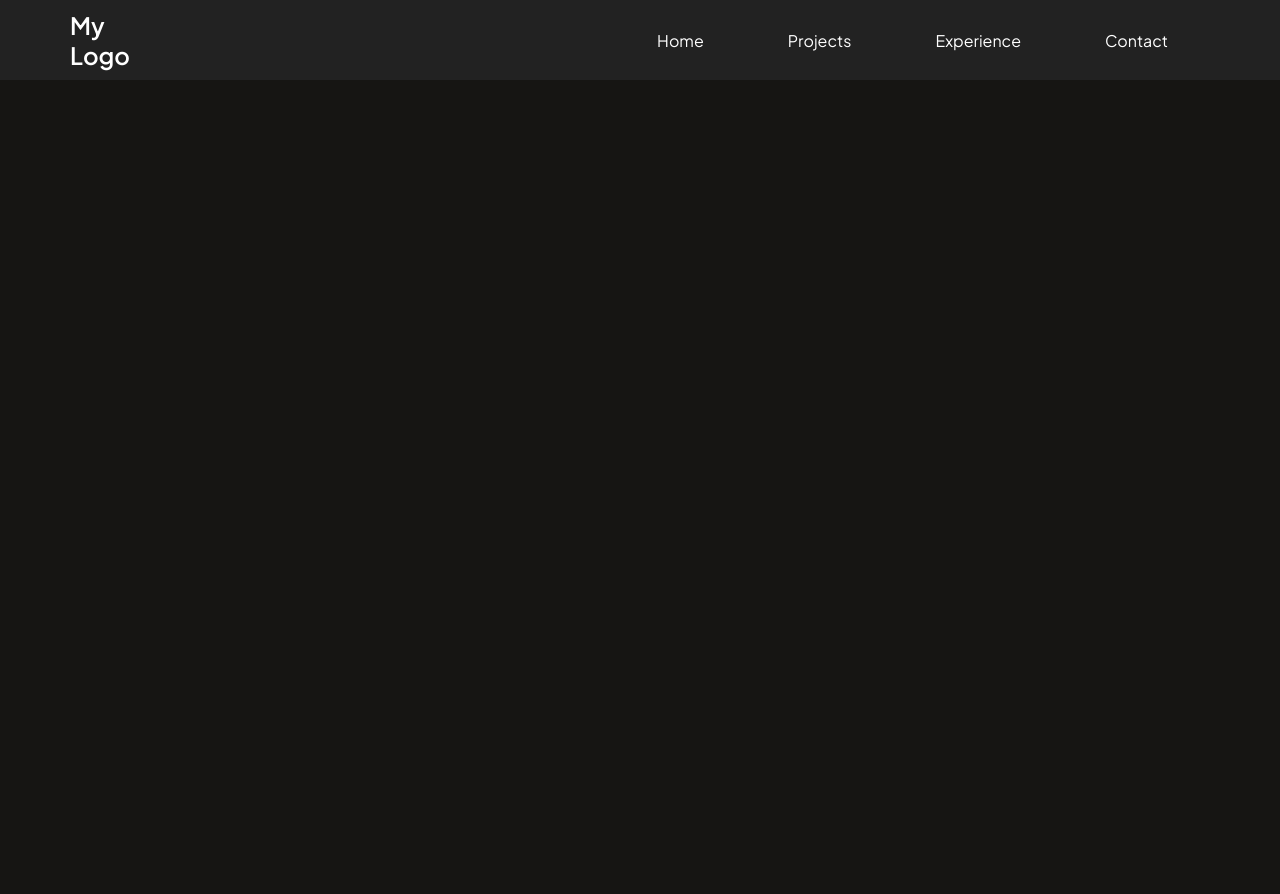
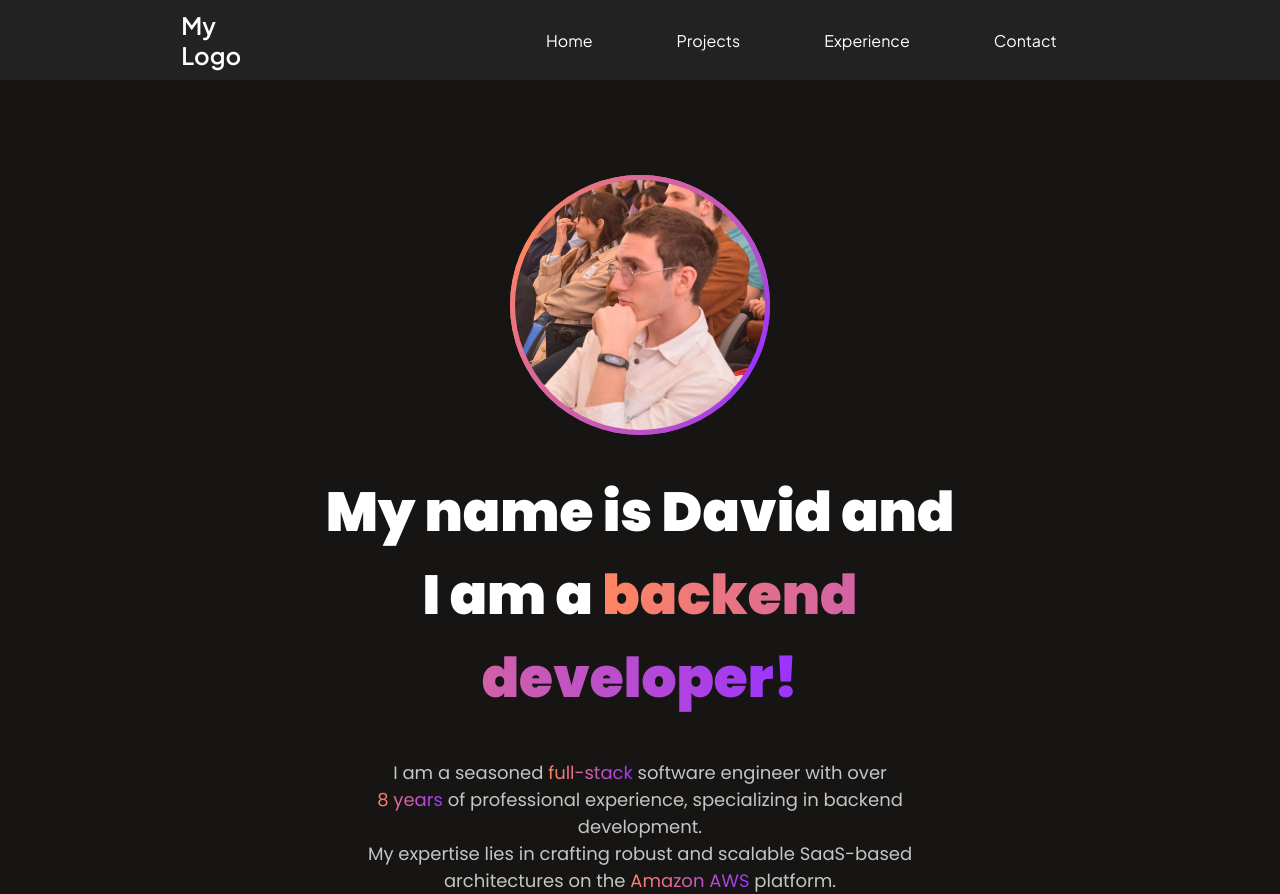
Before and after one commit to David-Mais/personal-website, a React (Vite) app: page / in a window 1280 px wide. Before the commit the page ends 800 px from the top, so only its background shows below. Built offline with nearby package versions, Linux system fonts and the light colour scheme.

Commit message:
add profile section

```diff
--- /dev/null
+++ b/src/components/Personal.jsx
@@ -0,0 +1,37 @@
+import React from "react";
+
+function Personal() {
+  return (
+    <>
+      <div className="personal-info">
+        <div className="profile-picture">
+          <img
+            src="personal-website/src/images/my-pic.jpg"
+            alt="profile picture"
+          />
+        </div>
+        <div className="title">
+          <h1>
+            My name is David and
+            <br />I am a{" "}
+            <span className="gradient-text">backend developer!</span>
+          </h1>
+        </div>
+        <div className="my-description">
+          <p>
+            I am a seasoned <span className="gradient-text">full-stack</span>{" "}
+            software engineer with over <br />{" "}
+            <span className="gradient-text">8 years</span> of professional
+            experience, specializing in backend development. <br />
+            My expertise lies in crafting robust and scalable SaaS-based <br />
+            architectures on the{" "}
+            <span className="gradient-text">Amazon AWS</span> platform.
+          </p>
+        </div>
+        <div className="two-button"></div>
+      </div>
+    </>
+  );
+}
+
+export default Personal;
--- a/src/pages/HomePage.jsx
+++ b/src/pages/HomePage.jsx
@@ -1,4 +1,5 @@
 import Navbar from "../components/Navbar";
+import Personal from "../components/Personal";
 
 function HomePage() {
   const scrollToSection = (sectionId) => {
@@ -11,6 +12,7 @@ function HomePage() {
   return (
     <>
       <Navbar scrollToSection={scrollToSection} />
+      <Personal />
     </>
   );
 }
--- a/src/styles/index.css
+++ b/src/styles/index.css
@@ -1,5 +1,6 @@
 @import url("https://fonts.googleapis.com/css2?family=Plus+Jakarta+Sans:ital,wght@0,200..800;1,200..800&display=swap");
 @import url("https://fonts.googleapis.com/css2?family=Plus+Jakarta+Sans:ital,wght@0,200..800;1,200..800&family=Poppins:ital,wght@0,1000,200;0,300;0,400;0,500;0,600;0,700;0,800;0,900;1,100;1,200;1,300;1,400;1,500;1,600;1,700;1,800;1,900&display=swap");
+@import url("https://fonts.googleapis.com/css2?family=Poppins:wght@100;200;300;400;500;600;700;800;900&display=swap");
 
 * {
   box-sizing: border-box;
@@ -30,7 +31,7 @@ nav .logo {
   color: white;
   font-size: 24px;
   font-weight: 600;
-  margin-left: 50px;
+  margin-left: 13%;
 }
 
 nav ul {
@@ -39,7 +40,7 @@ nav ul {
   display: flex;
   justify-content: flex-end;
   align-items: center;
-  margin-right: 50px;
+  margin-right: 13%;
 }
 
 nav li {
@@ -123,21 +124,23 @@ nav button:not(:hover)::after {
     display: flex;
     flex-direction: column;
     width: 100%;
-    position: absolute;
+    height: 0;
+    position: fixed;
     top: 60px;
     left: 0;
     background-color: #222222;
-    padding: 0; /* Start with no padding */
-    max-height: 0; /* Start with height 0 */
-    overflow: hidden; /* Hide overflow to create the sliding effect */
-    transition: max-height 0.4s ease-in-out, padding 0.4s ease-in-out; /* Add smooth transition */
-    z-index: 1;
+    padding: 0;
+    overflow: hidden;
+    transition: 1s;
+    z-index: 999;
+    gap: 2rem;
   }
 
   /* When the menu is open */
   nav ul.mobile {
-    max-height: 380px; /* Set max-height large enough to fit your menu */
-    padding: 20px 0; /* Add padding back when the menu is open */
+    height: 100vh;
+    padding: 20px 0;
+    justify-content: center;
   }
 
   /* Show the hamburger icon */
@@ -152,11 +155,117 @@ nav button:not(:hover)::after {
     text-align: center;
   }
 
+  nav .logo {
+    margin-left: 0;
+  }
+
   /* Ensure the button covers the entire width of the mobile menu */
   nav button {
     width: 100%;
     display: flex;
     align-items: center;
     justify-content: center;
+    align-items: center;
   }
 }
+
+/* Personal description */
+.personal-info {
+  margin-top: 100px;
+  display: flex;
+  flex-direction: column;
+  justify-content: center;
+  align-items: center;
+}
+
+.profile-picture {
+  display: flex;
+  justify-content: center;
+  align-items: center;
+  width: 250px;
+  height: 250px;
+  position: relative;
+  background-color: transparent;
+  border-radius: 500px;
+  z-index: 1;
+}
+
+@property --angle {
+  syntax: "<angle>";
+  initial-value: 0deg;
+  inherits: false;
+}
+
+.profile-picture::after,
+.profile-picture::before {
+  content: "";
+  position: absolute;
+  height: 100%;
+  width: 100%;
+  z-index: -1;
+  border-radius: 500px;
+  padding: 5px;
+  background-image: conic-gradient(
+    from var(--angle),
+    #ff8660,
+    #9a33ff,
+    #ff8660
+  );
+  animation: 3s spin linear infinite;
+}
+
+@keyframes spin {
+  from {
+    --angle: 0deg;
+  }
+  to {
+    --angle: 360deg;
+  }
+}
+
+.profile-picture img {
+  width: 250px;
+  height: 250px;
+  border-radius: 500px;
+  object-fit: cover;
+  z-index: 1;
+  background-color: transparent;
+  border: none;
+}
+
+.title {
+  margin-top: 40px;
+  display: flex;
+  align-items: center;
+  justify-content: center;
+  text-align: center;
+  width: 55%;
+}
+
+.title h1 {
+  color: white;
+  font-family: "Poppins";
+  font-weight: 900;
+  font-size: 55px;
+}
+
+.gradient-text {
+  background: linear-gradient(to right, #ff8660, #9a33ff);
+  -webkit-background-clip: text;
+  -webkit-text-fill-color: transparent;
+}
+
+.my-description {
+  margin-top: 40px;
+  display: flex;
+  align-items: center;
+  justify-content: center;
+  text-align: center;
+  width: 50%;
+}
+
+.my-description p {
+  font-size: 18px;
+  color: #c5c5c5;
+  font-family: "Poppins";
+}
--- a/vite.config.js
+++ b/vite.config.js
@@ -3,6 +3,6 @@ import react from "@vitejs/plugin-react";
 
 // https://vitejs.dev/config/
 export default defineConfig({
-  base: "/personal-website/",
+  base: "/personal-website",
   plugins: [react()],
 });
```
Also changed, not shown: src/images/my-pic.jpg (added).
